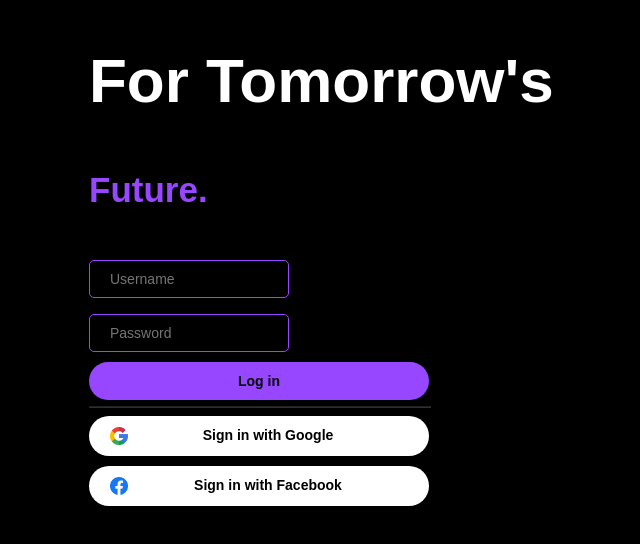
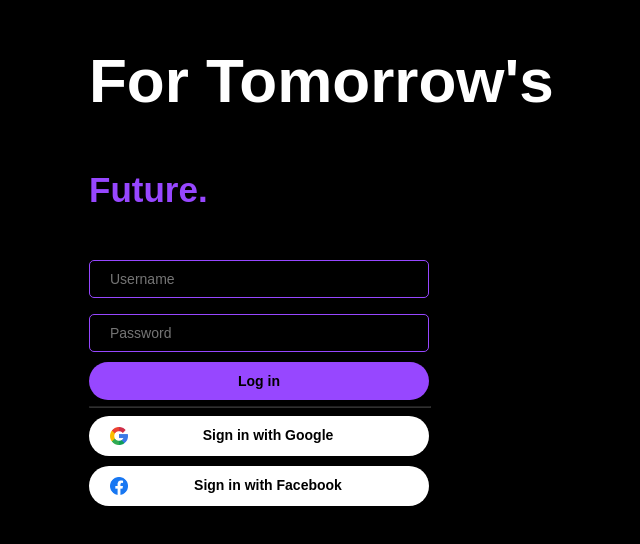
Before and after one commit to IT21823398/AgriMatrix, a React (Vite) app in the folder frontend/: page / in a window 1280 px wide. Shown: the part 116-660 px from the top of the page, without its empty margins (61-701 px from the left). Built offline with nearby package versions, Linux system fonts and the light colour scheme.

Commit message:
changed the input boxes width to 340px

```diff
--- a/frontend/src/styles/LandingPage.css
+++ b/frontend/src/styles/LandingPage.css
@@ -39,7 +39,7 @@ body {
 }
 
 input[type=text] ,[type=password] {
-    width: 100%;
+    width: 340px;
     padding: 10px 20px;
     margin: 8px 0;
     display: inline-block;
```
